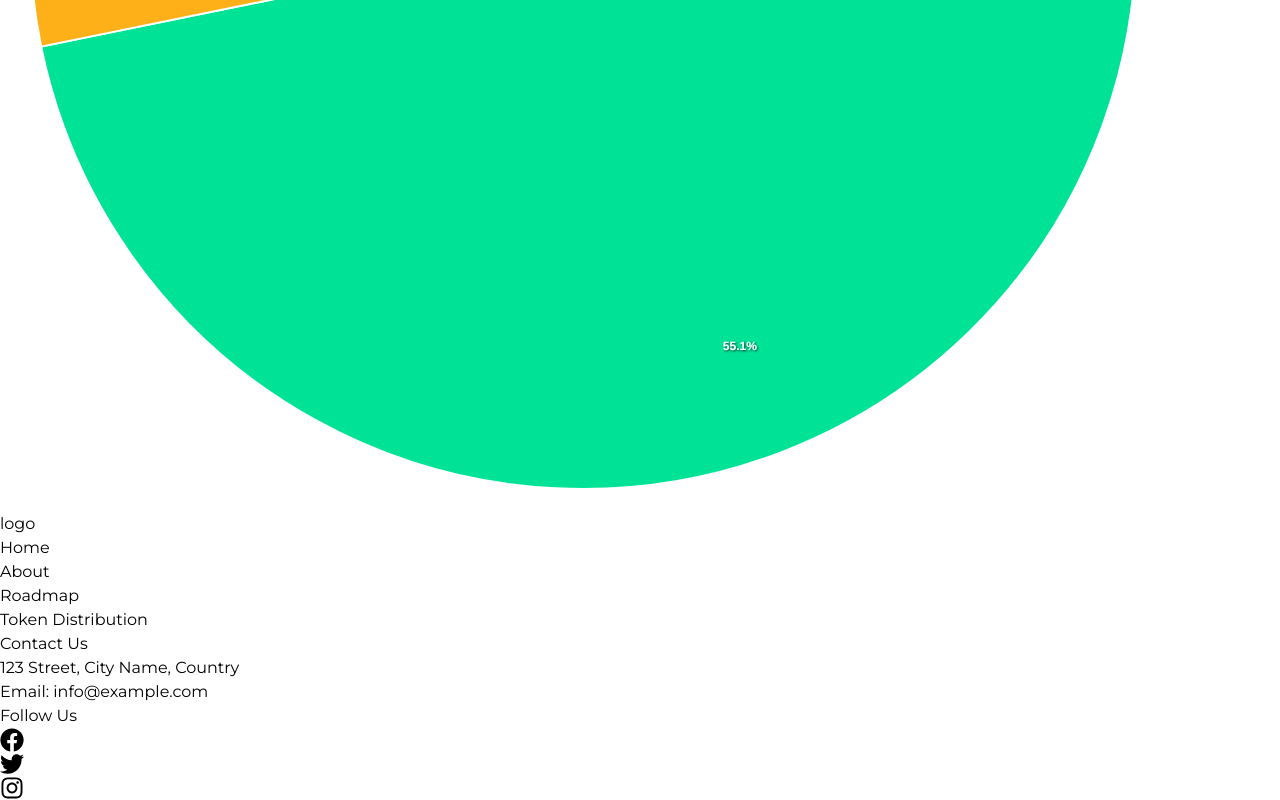
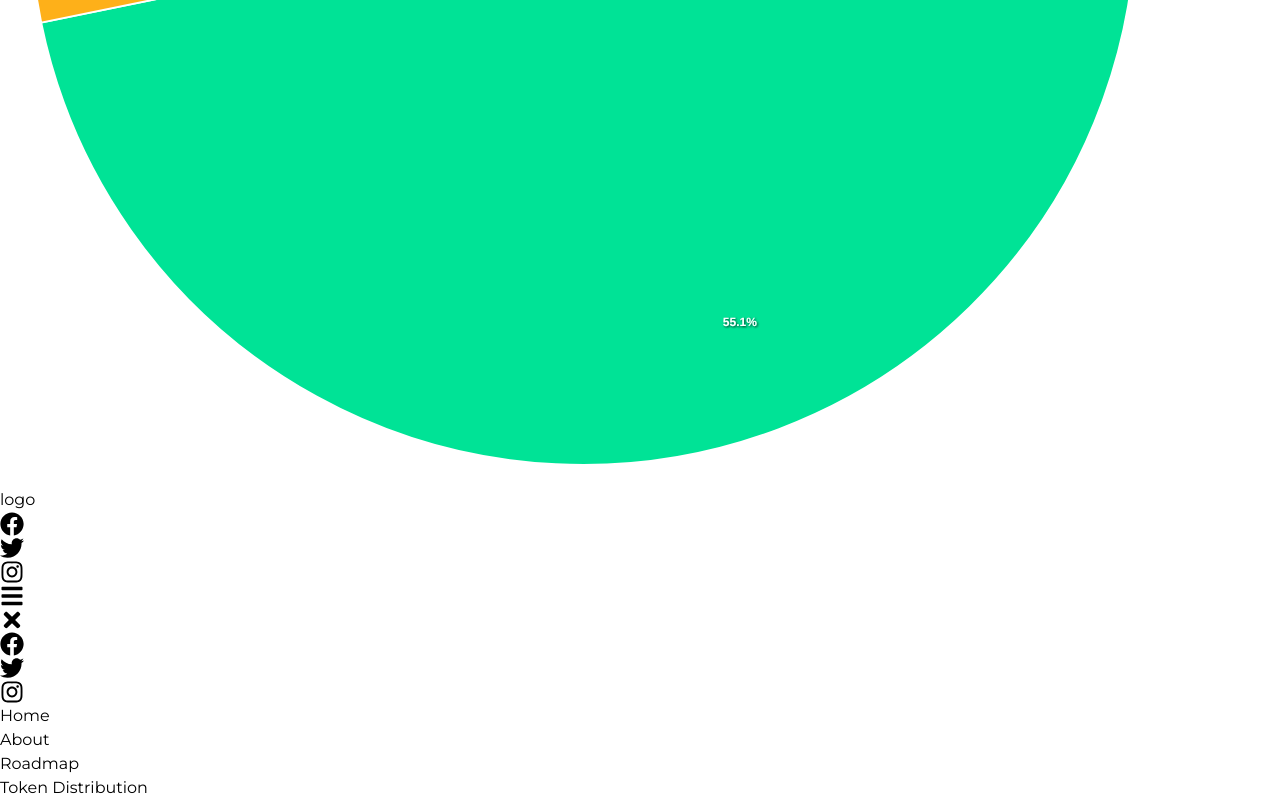
Before and after one commit to montaser77789/landing-page, a React (Vite) app: page / in a window 1280 px wide. Shown: the part 2317-3117 px from the top of the page. Built offline with nearby package versions, Linux system fonts and the light colour scheme.

Commit message:
edit footer

```diff
--- a/src/components/AboutSection.jsx
+++ b/src/components/AboutSection.jsx
@@ -88,12 +88,7 @@ const AboutSection = () => {
                 >
                   Get in Touch
                 </a>
-                <div className="signature flex items-center">
-                  <div className="signature-img bg-[#00e8c1] w-10 h-10 rounded-full"></div>
-                  <div className="signature-name text-gray-800 ml-3">
-                    CEO & Founder
-                  </div>
-                </div>
+
               </div>
             </div>
           </div>
--- a/src/components/Footer.jsx
+++ b/src/components/Footer.jsx
@@ -1,40 +1,72 @@
-import { FaFacebook, FaInstagram, FaTwitter } from 'react-icons/fa';
+import { useState } from 'react';
+import { FaBars, FaFacebook, FaInstagram, FaTimes, FaTwitter } from 'react-icons/fa';
 
-const Footer = () => {
+const Navbar = () => {
+  const [isOpen, setIsOpen] = useState(false);
+
+  const toggleMenu = () => {
+    setIsOpen(!isOpen);
+  };
+
+  const handleMenuClick = (event) => {
+    const targetId = event.target.getAttribute('href').substring(1);
+    const targetElement = document.getElementById(targetId);
+    if (targetElement) {
+      targetElement.scrollIntoView({ behavior: 'smooth' });
+      setIsOpen(!isOpen);
+    }
+    setIsOpen(false);
+  };
+
   return (
-    <footer className="bg-gradient-to-r from-blue-900 to-blue-700 text-white py-8">
-      <div className="container mx-auto px-4 md:flex md:justify-between md:items-center">
-        <div className="mb-4 md:mb-0 flex flex-col md:flex-row md:items-center">
-          <div className="text-teal-400 font-bold text-2xl mb-4 md:mb-0 md:mr-4">logo</div>
-          <ul className="flex flex-col md:flex-row md:space-x-4">
-            <li><a href="#home" className="text-teal-400 hover:text-teal-200 cursor-pointer">Home</a></li>
-            <li><a href="#About" className="text-teal-400 hover:text-teal-200 cursor-pointer">About</a></li>
-            <li><a href="#Roadmap" className="text-teal-400 hover:text-teal-200 cursor-pointer">Roadmap</a></li>
-            <li><a href="#Token" className="text-teal-400 hover:text-teal-200 cursor-pointer">Token Distribution</a></li>
-          </ul>
-        </div>
-        <div className="mb-4 md:mb-0">
-          <h3 className="text-xl font-bold mb-2">Contact Us</h3>
-          <p className="text-gray-300">123 Street, City Name, Country</p>
-          <p className="text-gray-300">Email: info@example.com</p>
-        </div>
-        <div>
-          <h3 className="text-xl font-bold mb-2">Follow Us</h3>
-          <div className="flex gap-4">
-            <a href="#" className="text-teal-400 hover:text-teal-200">
+    <nav className="bg-gradient-to-r from-blue-900 to-blue-700 p-4 fixed top-0 left-0 right-0 max-w-full z-50 shadow-lg">
+      <div className="container mx-auto flex justify-between items-center">
+        <a href="/" className="text-teal-400 font-bold text-2xl flex items-center animate__animated animate__fadeInDown">
+          logo
+        </a>
+        <div className="flex gap-4">
+          <div className="flex ml-4 md:hidden">
+            <a href="#" className="text-teal-400 hover:text-teal-200 cursor-pointer mr-4">
               <FaFacebook size={24} />
             </a>
-            <a href="#" className="text-teal-400 hover:text-teal-200">
+            <a href="#" className="text-teal-400 hover:text-teal-200 cursor-pointer mr-4">
               <FaTwitter size={24} />
             </a>
-            <a href="#" className="text-teal-400 hover:text-teal-200">
+            <a href="#" className="text-teal-400 hover:text-teal-200 cursor-pointer">
               <FaInstagram size={24} />
             </a>
           </div>
+          <div className="md:hidden" onClick={toggleMenu}>
+            {isOpen ? <FaTimes className="text-teal-400 cursor-pointer" size={24} /> : <FaBars className="text-teal-400 cursor-pointer" size={24} />}
+          </div>
+        </div>
+        <div className={`fixed gap-2 top-0 left-0 w-full h-[70vh] md:h-full bg-gradient-to-r from-blue-900 to-blue-700 p-4 z-40 transform ${isOpen ? 'translate-y-0 animate__animated animate__fadeInDown' : '-translate-y-full'} transition-transform duration-500 ease-in-out md:relative md:translate-y-0 md:flex md:items-center md:bg-transparent md:p-0`}>
+          <div className="flex justify-end md:hidden">
+            <div onClick={toggleMenu}>
+              <FaTimes className="text-teal-400 cursor-pointer" size={24} />
+            </div>
+          </div>
+          <div className="hidden ml-4 md:flex">
+            <a href="#" className="text-teal-400 hover:text-teal-200 cursor-pointer mr-4">
+              <FaFacebook size={24} />
+            </a>
+            <a href="#" className="text-teal-400 hover:text-teal-200 cursor-pointer mr-4">
+              <FaTwitter size={24} />
+            </a>
+            <a href="#" className="text-teal-400 hover:text-teal-200 cursor-pointer">
+              <FaInstagram size={24} />
+            </a>
+          </div>
+          <ul className="flex flex-col items-center justify-center h-auto space-y-6 text-center md:flex-row md:space-x-6 md:space-y-0 md:text-left mt-7 md:mt-0 animate__animated animate__fadeInDown">
+            <li><a href="#home" onClick={handleMenuClick} className="text-teal-400 hover:text-teal-200 cursor-pointer text-xl">Home</a></li>
+            <li><a href="#About" onClick={handleMenuClick} className="text-teal-400 hover:text-teal-200 cursor-pointer text-xl">About</a></li>
+            <li><a href="#Roadmap" onClick={handleMenuClick} className="text-teal-400 hover:text-teal-200 cursor-pointer text-xl">Roadmap</a></li>
+            <li><a href="#Token" onClick={handleMenuClick} className="text-teal-400 hover:text-teal-200 cursor-pointer text-xl">Token Distribution</a></li>
+          </ul>
         </div>
       </div>
-    </footer>
+    </nav>
   );
-};
+}
 
-export default Footer;
+export default Navbar;
```
